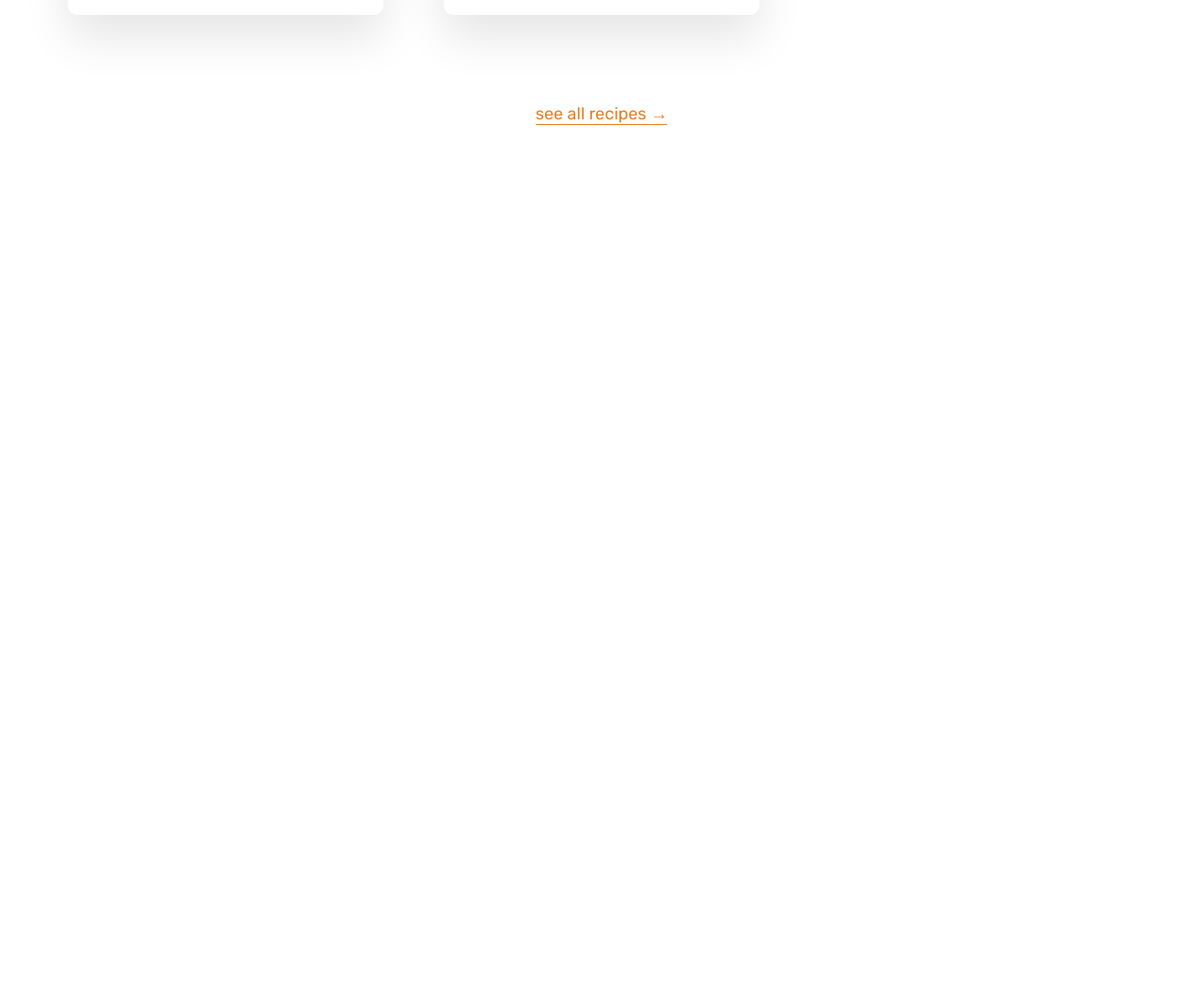
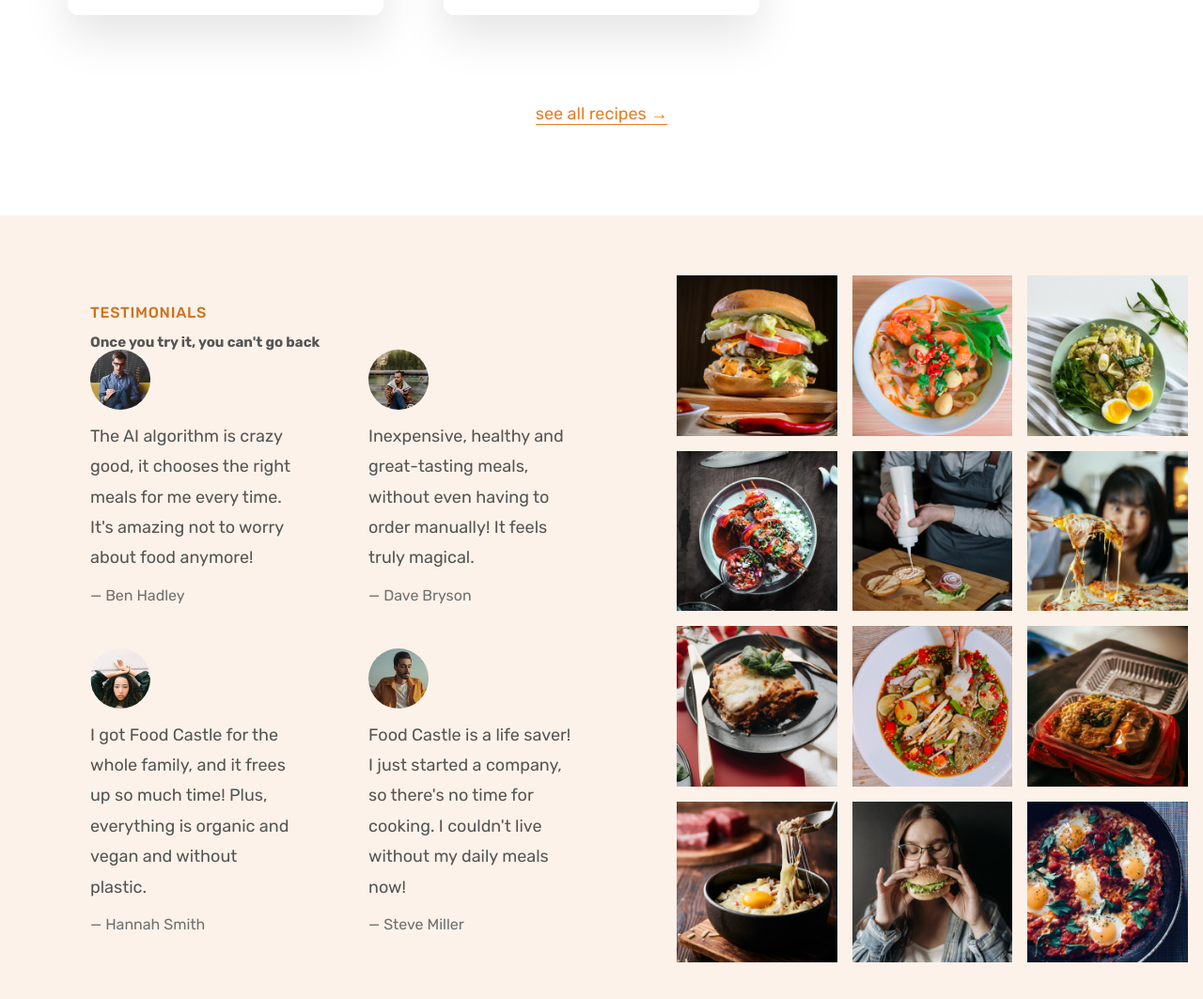
Before and after one commit to Sayadkhan/Food-castle, a plain HTML site: page index.html in a window 1280 px wide. Shown: the part 3410-4473 px from the top of the page at 94% size. Before the commit the page ends 3639 px from the top, so only its background shows below. Drawn offline with nearby package versions, Linux system fonts and the light colour scheme.

Commit message:
testominals addes

```diff
--- a/css/style.css
+++ b/css/style.css
@@ -291,3 +291,62 @@ background-color: #ffd43b;
   text-align: center;
   font-size: 1.8rem;
 }
+
+/***************************************************/
+/* TESTIMONIALS SECTION*/
+/***************************************************/
+.section-testimonials {
+  background-color: #fdf2e9;
+  display: grid;
+  grid-template-columns: 55fr 45fr;
+  align-items: center;
+}
+
+.testimonial-container {
+  padding: 9.6rem;
+}
+
+.testimonials {
+  display: grid;
+  grid-template-columns: 1fr 1fr;
+  row-gap: 4.8rem;
+  column-gap: 8rem;
+}
+
+.testimonial-img {
+  width: 6.4rem;
+  border-radius: 50%;
+  margin-bottom: 1.2rem;
+}
+
+.testimonial-text {
+  font-size: 1.8rem;
+  line-height: 1.8;
+  margin-bottom: 1.6rem;
+}
+
+.testimonial-name {
+  font-size: 1.6rem;
+  color: #6f6f6f;
+}
+
+.gallery {
+  display: grid;
+  grid-template-columns: repeat(3, 1fr);
+  gap: 1.6rem;
+  padding: 1.6rem;
+}
+
+.gallery-item {
+  overflow: hidden;
+}
+
+.gallery-item img {
+  display: block;
+  width: 100%;
+  transition: all 0.5s;
+}
+
+.gallery-item img:hover {
+  transform: scale(1.2);
+}
--- a/index.html
+++ b/index.html
@@ -242,6 +242,103 @@
 
           </div>
       </section>
+      <!--=========================TESTIMONIALS SECTION==================-->
+  <section class="section-testimonials" id="testimonials">
+        <div class="testimonial-container">
+          <span class="subheading">Testimonials</span>
+          <h2 class="heading-secondary">Once you try it, you can't go back</h2>
+          <div class="testimonials">
+            <div class="testimonial">
+              <img
+                src="./images/customers/ben.jpg"
+                alt="ben"
+                class="testimonial-img"
+              />
+              <blockquote class="testimonial-text">
+                The AI algorithm is crazy good, it chooses the right meals for
+                me every time. It's amazing not to worry about food anymore!
+              </blockquote>
+              <p class="testimonial-name">&mdash; Ben Hadley</p>
+            </div>
+            <div class="testimonial">
+              <img
+                src="./images/customers/dave.jpg"
+                alt="dave"
+                class="testimonial-img"
+              />
+              <blockquote class="testimonial-text">
+                Inexpensive, healthy and great-tasting meals, without even
+                having to order manually! It feels truly magical.
+              </blockquote>
+              <p class="testimonial-name">&mdash; Dave Bryson</p>
+            </div>
+            <div class="testimonial">
+              <img
+                src="./images/customers/hannah.jpg"
+                alt="hannah"
+                class="testimonial-img"
+              />
+              <blockquote class="testimonial-text">
+                I got Food Castle for the whole family, and it frees up so much
+                time! Plus, everything is organic and vegan and without plastic.
+              </blockquote>
+              <p class="testimonial-name">&mdash; Hannah Smith</p>
+            </div>
+            <div class="testimonial">
+              <img
+                src="./images/customers/steve.jpg"
+                alt="steve"
+                class="testimonial-img"
+              />
+              <blockquote class="testimonial-text">
+                Food Castle is a life saver! I just started a company, so
+                there's no time for cooking. I couldn't live without my daily
+                meals now!
+              </blockquote>
+              <p class="testimonial-name">&mdash; Steve Miller</p>
+            </div>
+          </div>
+        </div>
+        <!--==========================GALLERY==========================-->
+        <div class="gallery">
+          <div class="gallery-item">
+            <img src="./images/gallery/gallery-1.jpg" alt="gallery image" />
+          </div>
+          <div class="gallery-item">
+            <img src="./images/gallery/gallery-2.jpg" alt="gallery image" />
+          </div>
+          <div class="gallery-item">
+            <img src="./images/gallery/gallery-3.jpg" alt="gallery image" />
+          </div>
+          <div class="gallery-item">
+            <img src="./images/gallery/gallery-4.jpg" alt="gallery image" />
+          </div>
+          <div class="gallery-item">
+            <img src="./images/gallery/gallery-5.jpg" alt="gallery image" />
+          </div>
+          <div class="gallery-item">
+            <img src="./images/gallery/gallery-6.jpg" alt="gallery image" />
+          </div>
+          <div class="gallery-item">
+            <img src="./images/gallery/gallery-7.jpg" alt="gallery image" />
+          </div>
+          <div class="gallery-item">
+            <img src="./images/gallery/gallery-8.jpg" alt="gallery image" />
+          </div>
+          <div class="gallery-item">
+            <img src="./images/gallery/gallery-9.jpg" alt="gallery image" />
+          </div>
+          <div class="gallery-item">
+            <img src="./images/gallery/gallery-10.jpg" alt="gallery image" />
+          </div>
+          <div class="gallery-item">
+            <img src="./images/gallery/gallery-11.jpg" alt="gallery image" />
+          </div>
+          <div class="gallery-item">
+            <img src="./images/gallery/gallery-12.jpg" alt="gallery image" />
+          </div>
+        </div>
+      </section>
   </main>
 
 
```
